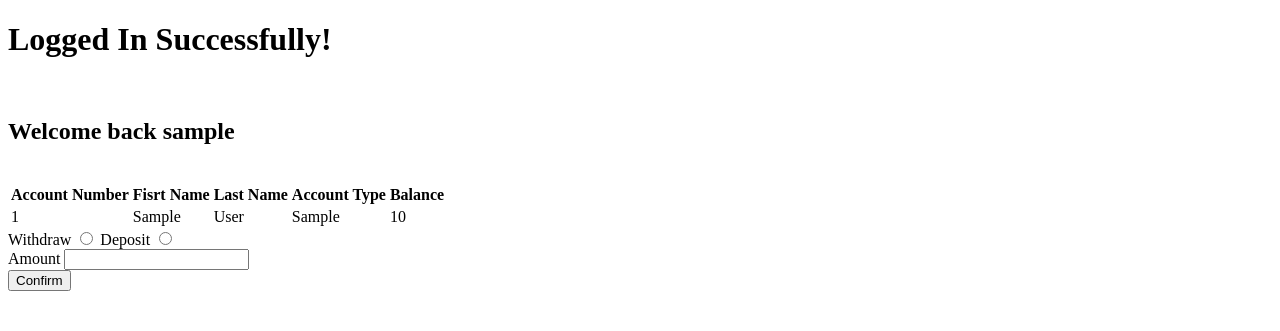
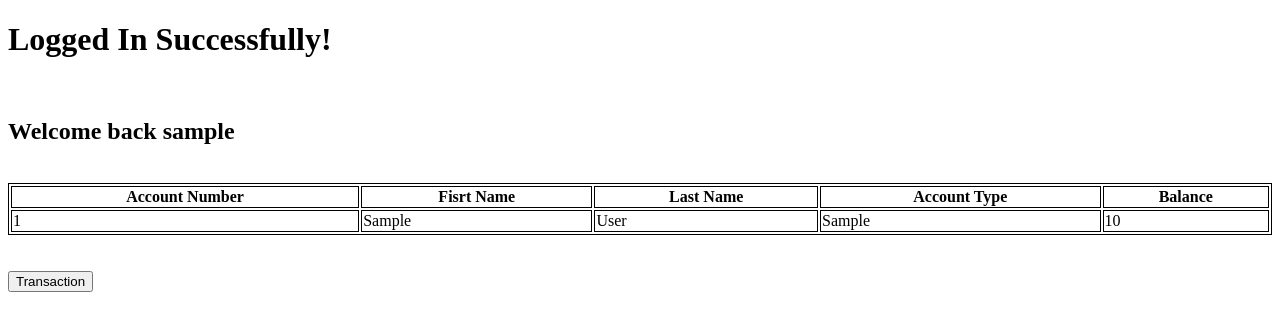
Before and after one commit to SophiaBhullar/RevatureProject0, a Flask app: template templates/details.html in a window 1280 px wide. Shown: the top 331 px of the page. Run offline with Flask 2, Linux system fonts and the light colour scheme; the template is opened without the code that fills it: most values are stand-ins (such as "Sample title", 1, 10 or a date in 2020).

Commit message:
added transaction functionality

```diff
--- a/app.py
+++ b/app.py
@@ -1,5 +1,5 @@
 
-from flask import Flask, render_template, request
+from flask import Flask, render_template,request
 from controller.registration_controller import get_registration_page, register_user
 from repository.login_dao import insert_user, select_user
 from models.login_dto import Login
@@ -9,7 +9,6 @@ from controller.login_controller import *
 # run flask here
 
 app = Flask(__name__)
-app.secret_key= "banking"
 
 @app.route('/', methods=["GET"])
 def login_page():
@@ -30,6 +29,9 @@ def registration_page():
 def register_new_user():
     return register_user(request.form)
 
+@app.route('/transaction')
+def transaction_page():
+    return get_transaction_page()
 
 
 
--- a/templates/details.html
+++ b/templates/details.html
@@ -1,6 +1,15 @@
 <!DOCTYPE html>
 <html lang="en">
 <head>
+    <style>
+        table,th,td{
+            border: 1px solid black;
+        }
+
+        button{
+            text-align: center;
+        }
+    </style>
     <meta charset="UTF-8">
     <meta http-equiv="X-UA-Compatible" content="IE=edge">
     <meta name="viewport" content="width=device-width, initial-scale=1.0">
@@ -11,7 +20,8 @@
         <br>
     <h2> Welcome back {{username}}</h2>
     <br>
-    <table>
+
+    <table style="width:100%">
         <tr>
             <th>Account Number</th>
             <th>Fisrt Name</th>
@@ -26,43 +36,11 @@
             <td>{{acc_type}}</td>
             <td>{{balance}}</td>
         </tr>
-    </table>
-        <label for="transaction">Withdraw</label>
-        <input type="radio" id="withdraw" name="transaction" value="Withdraw">
-        <label for="transaction">Deposit</label>
-        <input type="radio" id="deposit" name="transaction" value="Deposit"><br>
-        <label for="amount">Amount</label>
-        <input type="text" id="amount" name="amount"><br>
-
-        <button type="Submit" id="btn">Confirm</button><br>
-
-        <p id="output"></p>
-
-
-        <script>
-            const btn = document.querySelector('#btn');
-            const radioButtons = document.querySelectorAll('input[name="transaction"]');
-            btn.addEventListener("click", () => {
-                let transaction_type;
-                for (const radioButton of radioButtons) {
-                    if (radioButton.checked) {
-                        transaction_type = radioButton.value;
-                        break;
-                    }
-                }
-
-                if(transaction_type.value == 'withdraw')
-                {
-                    output.innerText='Withdraw';
-                }
-                if(transaction_type.value == 'deposit')
-                {
-                    output.innerText='Deposit';
-                }
-
-
-            });
-        </script>
-
+    </table><br><br>
+    <a href="http://127.0.0.1:5000/transaction">
+        <div>
+                <button>Transaction</button>
+        </div>
+    </a>
 </body>
 </html>
--- a/templates/login.html
+++ b/templates/login.html
@@ -7,6 +7,7 @@
     <title>Customer Login</title>
 </head>
 <body>
+    <h1>Welcome to Online Banking!</h1>
     <h2>Login</h2>
 
     <form action="http://127.0.0.1:5000/login/input" method="post">
```
Also changed, not shown: controller/login_controller.py (+8 -2 lines), templates/transaction.html (added, +46 -0 lines).
